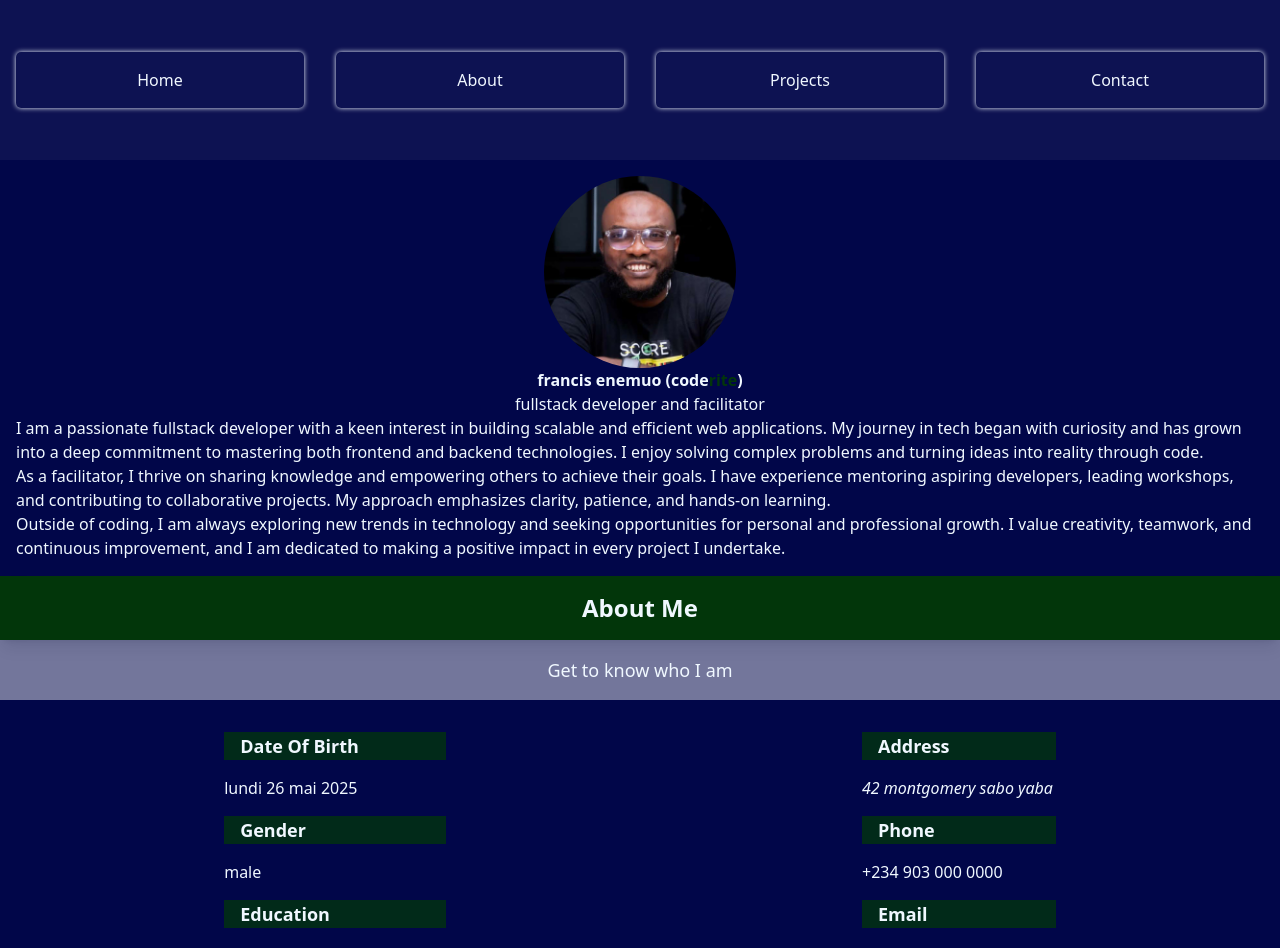
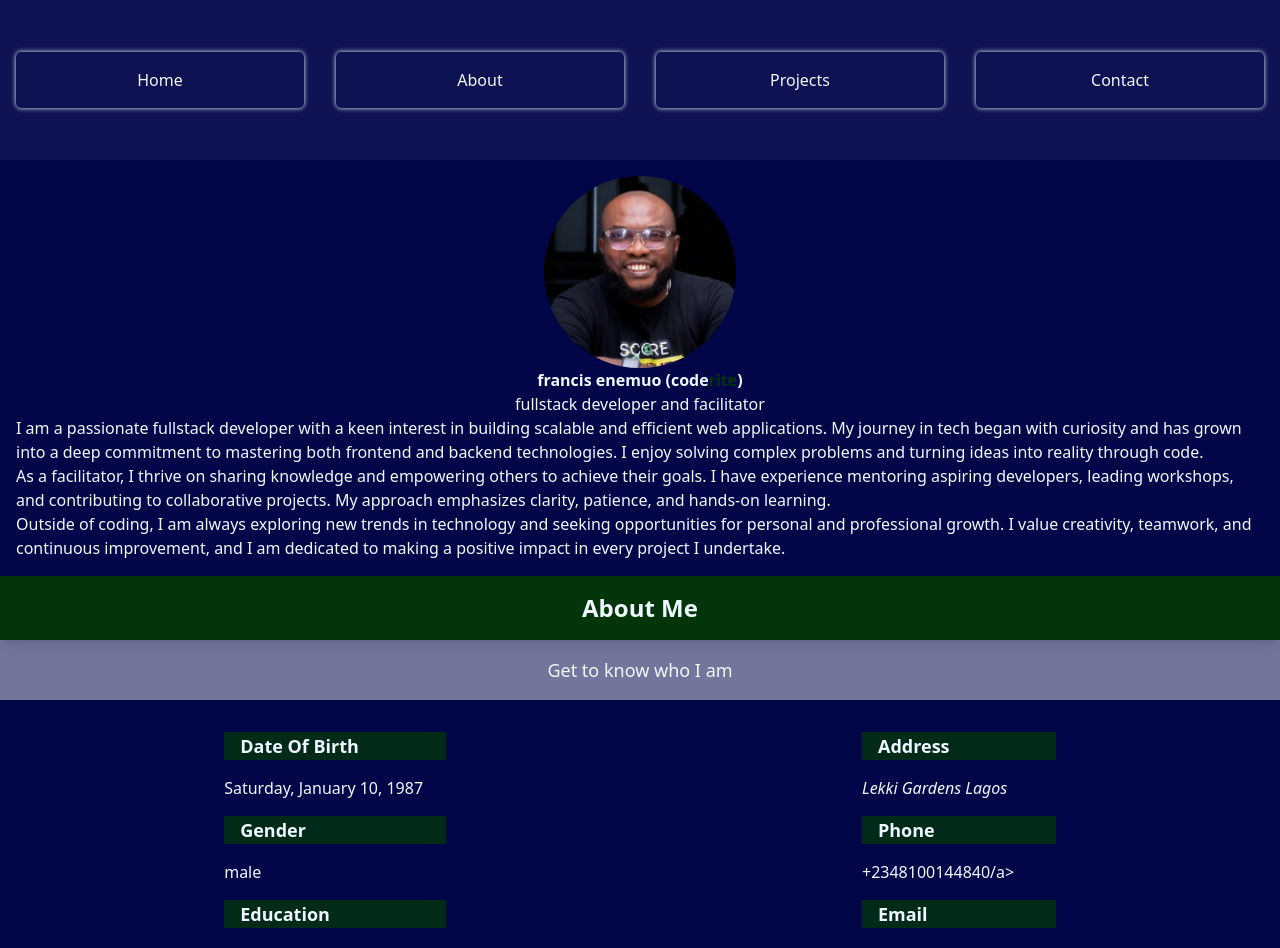
Before and after one commit to coderitec/charlie-css-roundup, a website: page index.html in a window 1280 px wide. Shown: the top 948 px of the page. Drawn offline with Linux system fonts and the light colour scheme.

Commit message:
fix: change details

```diff
--- a/index.html
+++ b/index.html
@@ -43,9 +43,9 @@
                 <dl>
                     <dt>date of birth</dt>
                     <dd>
-                        <time datetime="2025-05-26">
+                        <time datetime="1987-01-10">
                             <script>
-                                document.write(new Date('2025-05-26').toLocaleDateString('fr-FR', {
+                                document.write(new Date('1987-01-10').toLocaleDateString('en-US', {
                                     weekday: 'long',
                                     year: 'numeric',
                                     month: 'long',
@@ -66,11 +66,11 @@
                 <dl>
                     <dt>address</dt>
                     <dd>
-                        <address>42 montgomery sabo yaba</address>
+                        <address>Lekki Gardens Lagos</address>
                     </dd>
                     <dt>phone</dt>
                     <dd>
-                        <a href="tel:+2349030000000">+234 903 000 0000</a>
+                        <a href="tel:+2348100144840">+2348100144840/a>
                     </dd>
                     <dt>email</dt>
                     <dd>
@@ -94,7 +94,7 @@
                     <h3>bmi calculator</h3>
                 </article>
                 <article>
-                    <h3>scientific calculator </h3>
+                    <h3>scientific calculator</h3>
                 </article>
                 <article>
                     <h3>analog clock </h3>
```
